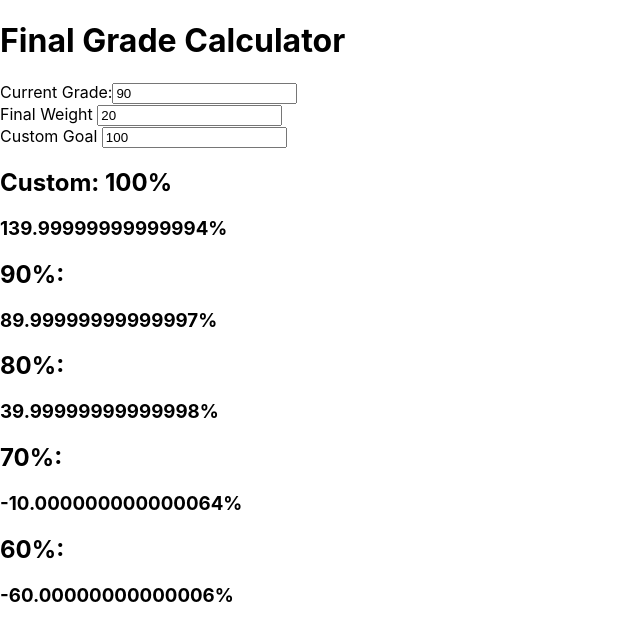
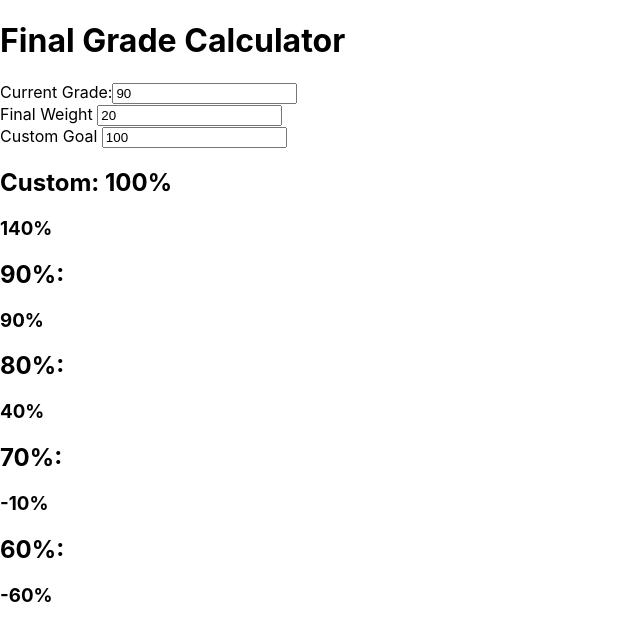
Before and after one commit to calebmartin2/finalgrade, a React (Create React App) app: page / in a window 1280 px wide. Shown: the top 640 px of the page, without its empty margins (0-640 px from the left). Built offline with nearby package versions, Linux system fonts and the light colour scheme.

Commit message:
Fixed rounding and input blank

```diff
--- a/src/App.js
+++ b/src/App.js
@@ -7,11 +7,7 @@ import React, { useState } from 'react';
 function App() {
   const [current, setCurrent] = useState(90);
   const [final, setFinal] = useState(20);
-  const [point, setPoint] = useState(10);
   const [custom, setCustom] = useState(100);
-
-
-  const [name, setName] = useState("");
   return (
     <div className="App">
       <h1>Final Grade Calculator</h1>
@@ -21,7 +17,7 @@ function App() {
             </label>
 
         <input
-          type="text"
+          type="number"
           value={current}
           onChange={e => setCurrent(e.target.value)}
         />
@@ -29,7 +25,7 @@ function App() {
         <label>
           Final Weight            </label>
         <input
-          type="text"
+          type="number"
           value={final}
           onChange={e => setFinal(e.target.value)}
         />
@@ -37,7 +33,7 @@ function App() {
         <label>
           Custom Goal            </label>
         <input
-          type="text"
+          type="number"
           value={custom}
           onChange={e => setCustom(e.target.value)}
         />
--- a/src/Calc.js
+++ b/src/Calc.js
@@ -1,29 +1,25 @@
 // import { render } from "@testing-library/react"
+import CalcFunc from './CalcFunc.js'
 function Calc(props) {
-
-
-
     return (
         <div className="Calc">
             {/* <h1>currentGrade: {props.currentGrade}</h1>
             <h1>finalGrade: {props.finalGrade}</h1> */}
             {/* <h1>pointScale: {props.pointScale}</h1> */}
             <h2>Custom: {props.custom}%</h2>
-            <h3>{(((props.custom / 100) - (props.currentGrade / 100) * (1 - (props.finalGrade / 100))) / (props.finalGrade / 100)) * 100}%</h3>
+            <CalcFunc percent={props.custom} currentGrade={props.currentGrade} finalGrade={props.finalGrade}/>
 
             <h2>90%:</h2>
-            <h3>{((.9 - (props.currentGrade / 100) * (1 - (props.finalGrade / 100))) / (props.finalGrade / 100)) * 100}%</h3>
+            <CalcFunc percent='90' currentGrade={props.currentGrade} finalGrade={props.finalGrade}/>
 
             <h2>80%:</h2>
-            <h3>{((.8 - (props.currentGrade / 100) * (1 - (props.finalGrade / 100))) / (props.finalGrade / 100)) * 100}%</h3>
+            <CalcFunc percent='80' currentGrade={props.currentGrade} finalGrade={props.finalGrade}/>
 
             <h2>70%:</h2>
-            <h3>{((.7 - (props.currentGrade / 100) * (1 - (props.finalGrade / 100))) / (props.finalGrade / 100)) * 100}%</h3>
+            <CalcFunc percent='70' currentGrade={props.currentGrade} finalGrade={props.finalGrade}/>
 
             <h2>60%:</h2>
-            <h3>{((.6 - (props.currentGrade / 100) * (1 - (props.finalGrade / 100))) / (props.finalGrade / 100)) * 100}%</h3>
-
-
+            <CalcFunc percent='60' currentGrade={props.currentGrade} finalGrade={props.finalGrade}/>
         </div>
     )
 }
--- /dev/null
+++ b/src/CalcFunc.js
@@ -0,0 +1,14 @@
+function CalcFunc(props) {
+    if (props.currentGrade !== '' && props.finalGrade !== '') {
+        return (
+            <h3>{Math.round((
+                ((((props.percent / 100) - (props.currentGrade / 100) * (1 - (props.finalGrade / 100))) / (props.finalGrade / 100)) * 100)
+                 + Number.EPSILON) * 100) / 100
+                }%</h3>
+        )
+    } else {
+        return <h3>Input is blank.</h3>
+    }
+
+}
+export default CalcFunc
```
